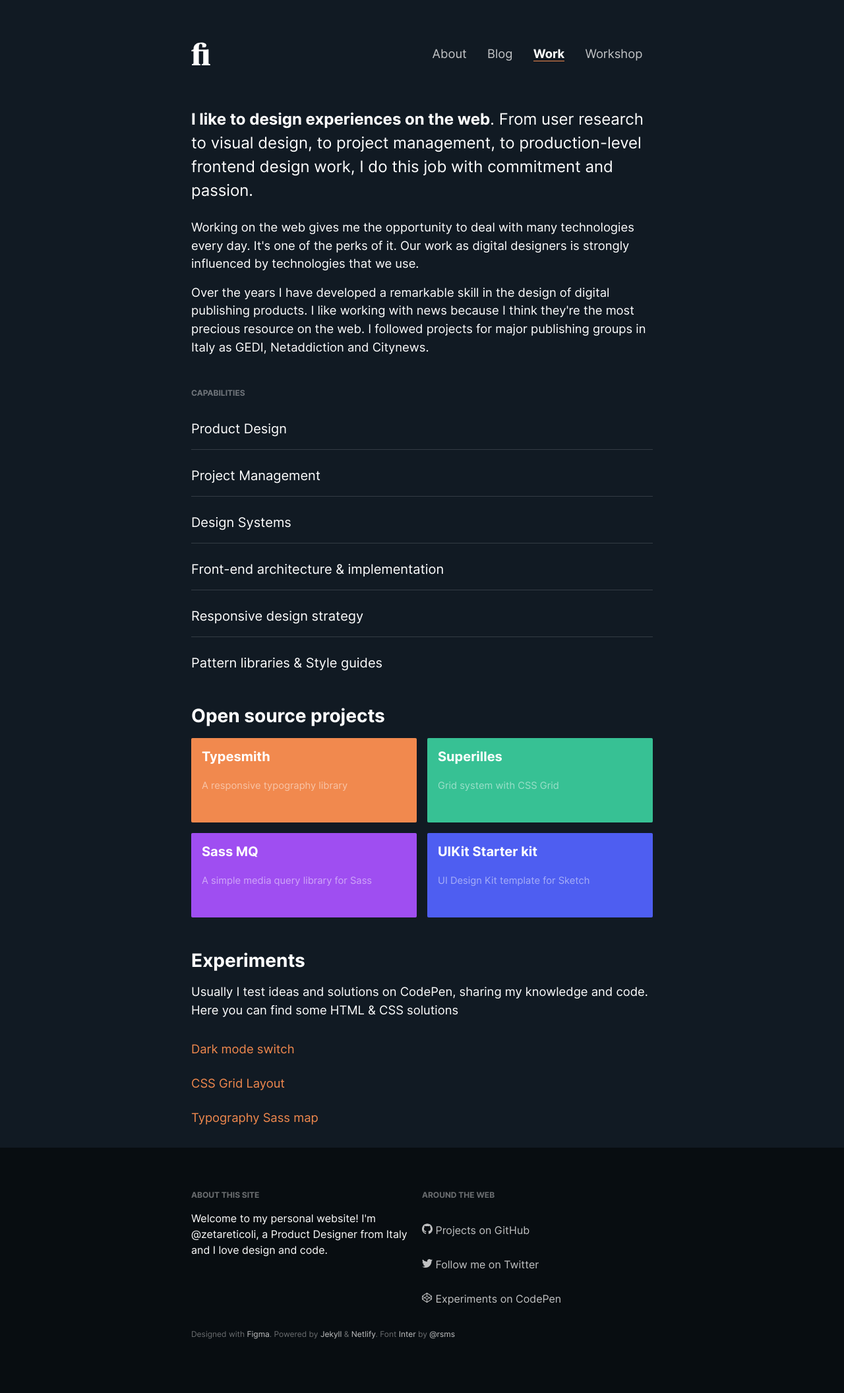
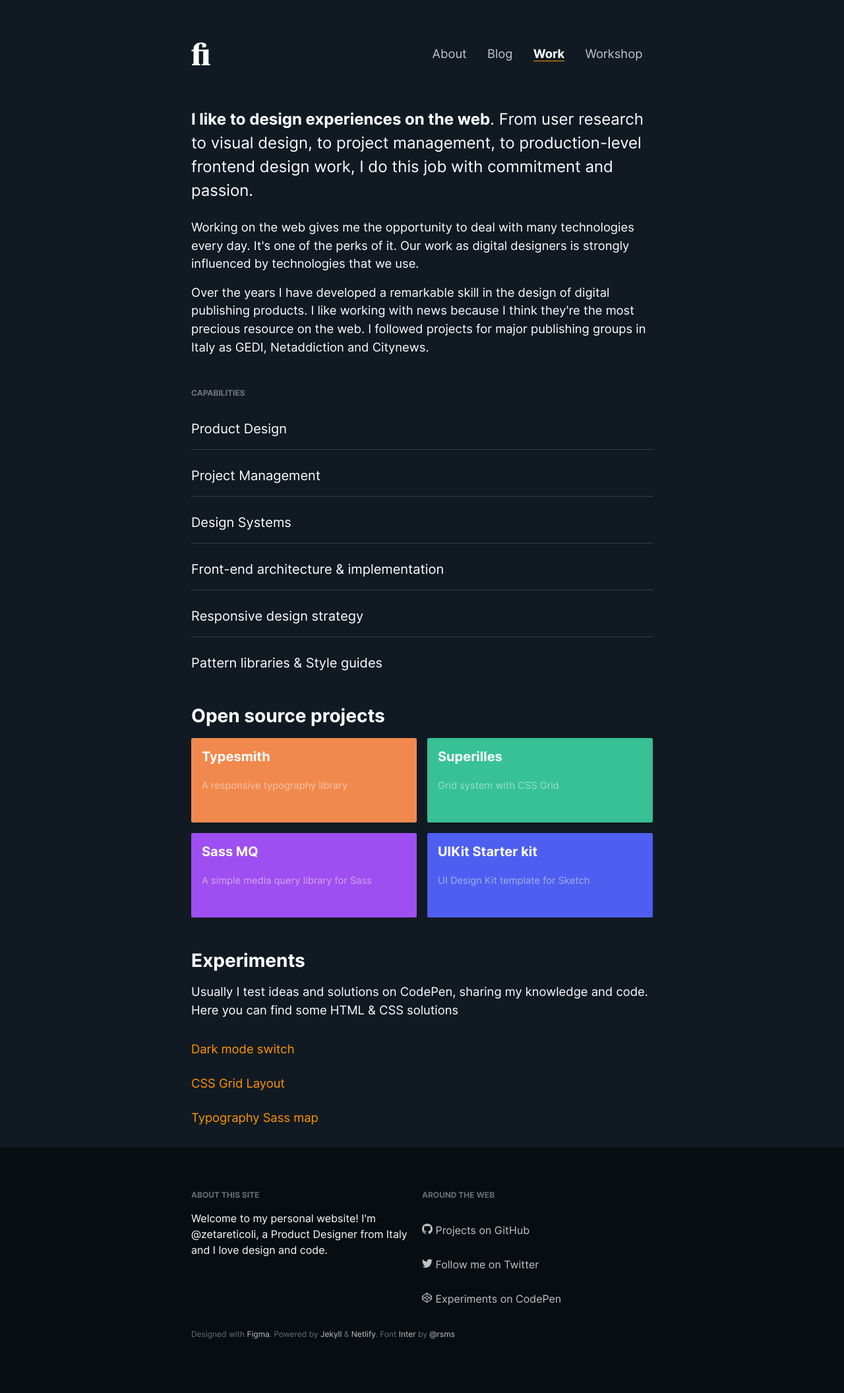
Before and after one commit to zetareticoli/fi, a Jekyll site: the page built from work.html, in a window 1280 px wide. Shown: the whole page at 66% size. Built offline with Jekyll 4.4.1, drawn with Linux system fonts in a browser that asks for light colours.

Commit message:
A new orange

```diff
--- a/_sass/_settings.scss
+++ b/_sass/_settings.scss
@@ -2,7 +2,7 @@ $base-font-size: 16px;
 $color-dark: #111a23;
 $color-darker: #080D11;
 $color-white: rgb(255,255,255);
-$color-accent: #f1894e;
+$color-accent: #FF9500;
 $ui-background: $color-dark;
 $ui-border: rgba($color-white, 15%);
 $text-01: $color-white;
```
